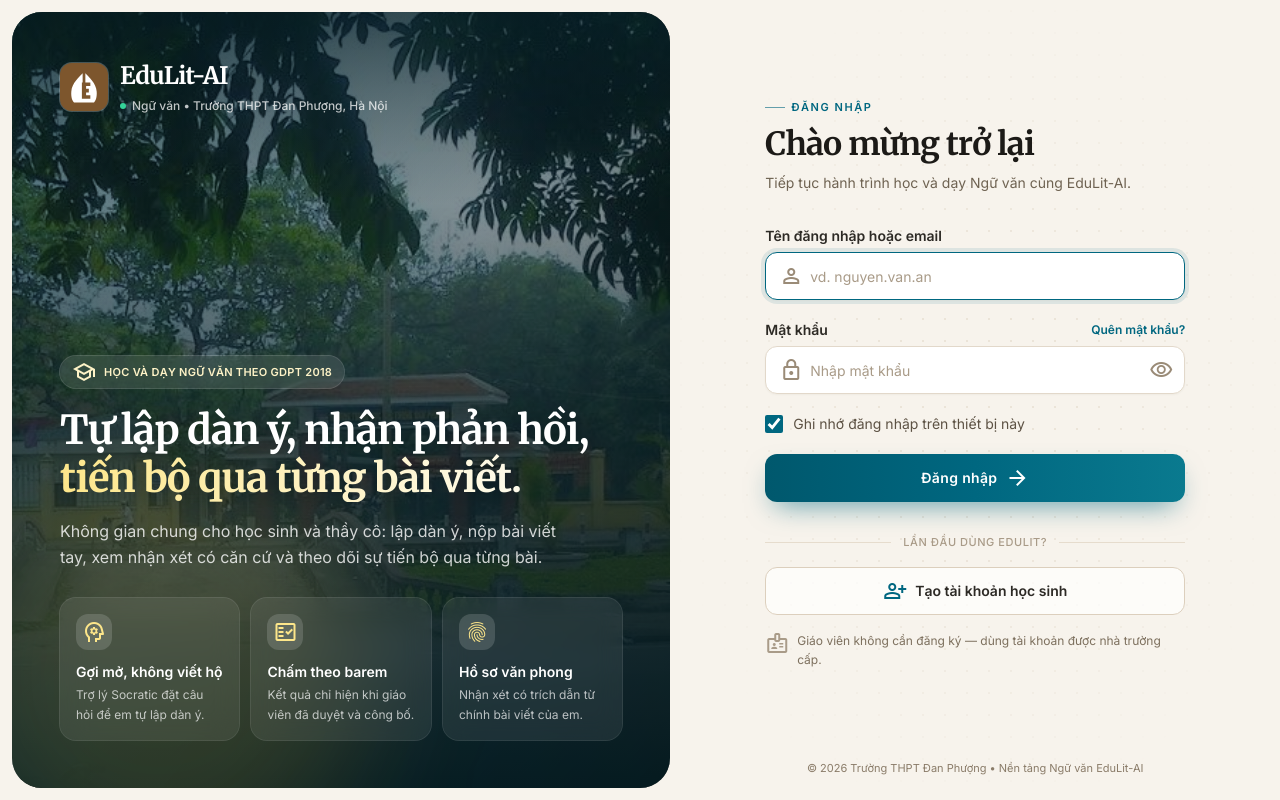
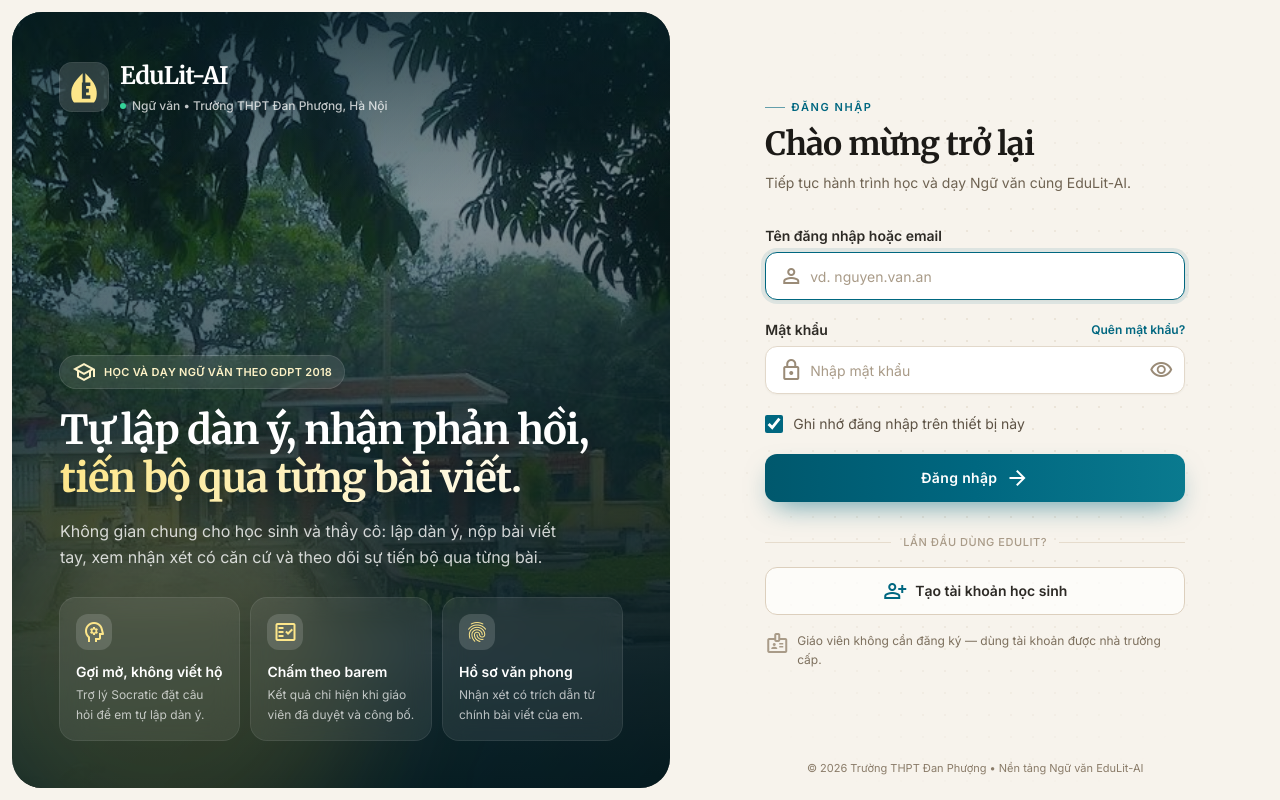
Before and after one commit to Dang-Huy1910/EduLit-AI, a Next.js app in the folder frontend/: page /login in a window 1280 px wide. Built offline with nearby package versions, Linux system fonts and the light colour scheme; no server answers.

Commit message:
style(auth): refine brand mark badge in AuthLayout

```diff
--- a/frontend/src/components/AuthLayout.tsx
+++ b/frontend/src/components/AuthLayout.tsx
@@ -16,7 +16,7 @@ const FEATURES = [
 
 function BrandMark() {
   return (
-    <div className="w-12 h-12 rounded-xl bg-primary text-white flex items-center justify-center ring-1 ring-white/25 shrink-0">
+    <div className="w-12 h-12 rounded-xl bg-white/15 text-amber-200 ring-1 ring-white/20 backdrop-blur-md flex items-center justify-center shrink-0">
       <EduLitMark className="w-8 h-8" />
     </div>
   );
```
